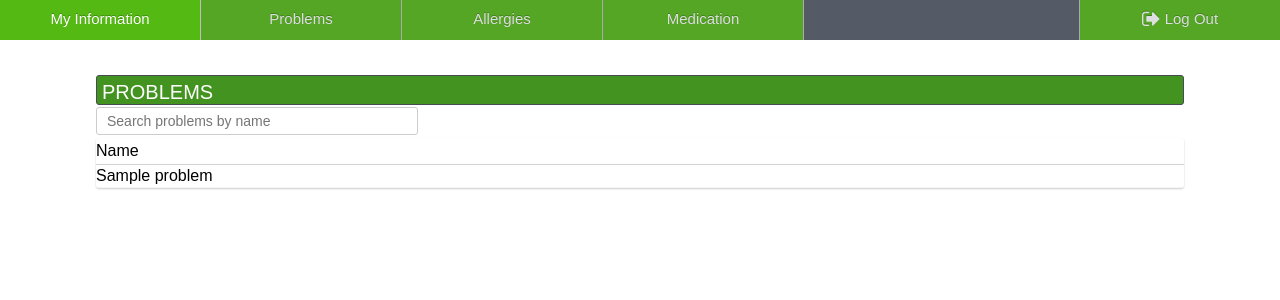
After one commit to eashmore/drchrono-hackathon, a Django app: template patients_app/templates/patients_app/problems/index.html in a window 1280 px wide. The commit adds this page. Shown: the top 300 px of the page. Run offline with Django 3.2, Linux system fonts and the light colour scheme; the template is opened without the code that fills it: values that come from a table or form of the project are taken from there, others are empty; a user stored in the database is signed in; tables that the repository leaves empty hold one stand-in row (values such as "Sample post"); parts of the project's set-up code (start-up, migrations or seed data) failed here and were passed over; some libraries are stand-ins or nearby versions.

Commit message:
implement problems view

```diff
--- a/patients_app/static/style/style.css
+++ b/patients_app/static/style/style.css
@@ -43,3 +43,113 @@ body {
   border-top: 1px solid #D3D3D3;
   border-radius: 0px 0px 3px 3px;
 }
+
+/*clinical lists*/
+
+#search-bar {
+  width: 300px;
+  height: 20px;
+  font-size: 14px;
+  margin-bottom: 3px;
+  border-radius: 3px;
+  border: 1px solid #ccc;
+  padding: 3px 10px;
+}
+
+#clinical-table {
+  padding-top: 5px;
+  border-radius: 3px;
+  display: block;
+  font-size: 20px;
+  margin-bottom: 2px;
+  margin-top: 10px;
+  background-color: #42931F;
+  color: #fff;
+  padding-left: 5px;
+  border: 1px solid #474B54;
+}
+
+#clinical-list {
+  overflow-y: scroll;
+  max-height: 60%;
+  border-top: 1px solid #D3D3D3;
+  border-radius: 0px 0px 3px 3px;
+}
+
+#clinical-table-head {
+  padding-top: 4px;
+  padding-bottom: 4px;
+  padding-right: 15px;
+  border-radius: 3px 3px 0px 0px;
+}
+
+.table-content {
+  background-color: #fff;
+  box-shadow: 0 1px 2px rgba(0,0,0,.2);
+}
+
+.clinical-item {
+  border-bottom: 1px solid #f5f5f5;
+  padding: 2px 0px;
+}
+
+.clinical-col {
+  display:inline-block;
+  word-wrap: break-word;
+}
+
+/*nav*/
+#nav {
+  position: fixed;
+  width: 100%;
+  height: 40px;
+  background-color: #555A67;
+  top: 0;
+  left: 0;
+  text-shadow: 0 -1px 0 rgba(0,0,0,0.25);
+  z-index: 100;
+}
+
+#nav-left {
+  float: left;
+}
+
+#nav-right {
+  float: right;
+}
+
+.nav-link {
+  width: 200px;
+  text-align: center;
+  height: inherit;
+  background-color: #55B914;
+  opacity: 0.8;
+  display: inline-block;
+  vertical-align: bottom;
+}
+
+.nav-link:hover {
+  opacity: 1.0;
+}
+
+.nav-link-left {
+  border-right: 1px solid #C0C0C0;
+}
+
+.nav-link-right {
+  border-left: 1px solid #C0C0C0;
+}
+
+.nav-link>a {
+  display: block;
+  position: relative;
+  font-size: 15px;
+  text-decoration: none;
+  color: #fff;
+  height: 40px;
+  top: 0;
+}
+
+.nav-class-text {
+  padding-top: 10px;
+}
--- a/patients_app/templates/patients_app/include/_nav.html
+++ b/patients_app/templates/patients_app/include/_nav.html
@@ -1,27 +1,27 @@
 {% load staticfiles %}
 <div id="nav-left">
   <div id="nav-patients" class="nav-link nav-link-left">
-    <a href="#">
+    <a href="{% url 'patients_app:patient_edit' %}">
       <div class="nav-class-text">
         My Information
       </div>
     </a>
   </div><div id="nav-problems" class="nav-link nav-link-left">
+    <a href="{% url 'patients_app:problem_list'%}">
+      <div class="nav-class-text">
+        Problems
+      </div>
+    </a>
+  </div><div id="nav-allergies" class="nav-link nav-link-left">
     <a href="#">
       <div class="nav-class-text">
-        Problems
+        Allergies
       </div>
     </a>
   </div><div id="nav-meds" class="nav-link nav-link-left">
     <a href="#">
       <div class="nav-class-text">
         Medication
-      </div>
-    </a>
-  </div><div id="nav-allergies" class="nav-link nav-link-left">
-    <a href="#">
-      <div class="nav-class-text">
-        Allergies
       </div>
     </a>
   </div>
--- /dev/null
+++ b/patients_app/templates/patients_app/problems/index.html
@@ -0,0 +1,17 @@
+{% extends 'patients_app/base.html' %}
+{% block content %}
+
+<div id="clinical-table" class="bold">
+  PROBLEMS
+</div>
+<input id="search-bar" type="text" name="search-query" value=""
+  placeholder="Search problems by name"
+>
+
+<div id="clinical-table-head" class="table-content bold">
+  <div class="clinical-col">Name</div>
+</div>
+<div id="clinical-list" class="table-content">
+  {% include 'patients_app/problems/list.html' %}
+</div>
+{% endblock %}
--- /dev/null
+++ b/patients_app/templates/patients_app/problems/list.html
@@ -0,0 +1,5 @@
+{% for problem in problems %}
+  <div class="clinical-item" data-problem="{{problem.id}}">
+    <div class="clinical-col">{{ problem.name }}</div>
+  </div>
+{% endfor %}
--- a/patients_app/urls.py
+++ b/patients_app/urls.py
@@ -12,6 +12,8 @@ urlpatterns = [
     url(r'^$', login_required(views.home_view), name='home'),
     url(r'^patient/$', login_required(views.patient_view), name='patient_edit'),
     url(r'^patient/logout$', login_required(views.patient_logout), name='patient_logout'),
+    url(r'^patient/problems$', login_required(views.problems_view), name='problem_list'),
+
 
     url(r'^patient/(?P<pk>[0-9]+)/$', login_required(views.PatientView.as_view()),
         name='patient'),
```
Also changed, not shown: patients_app/views.py (+8 -0 lines).
